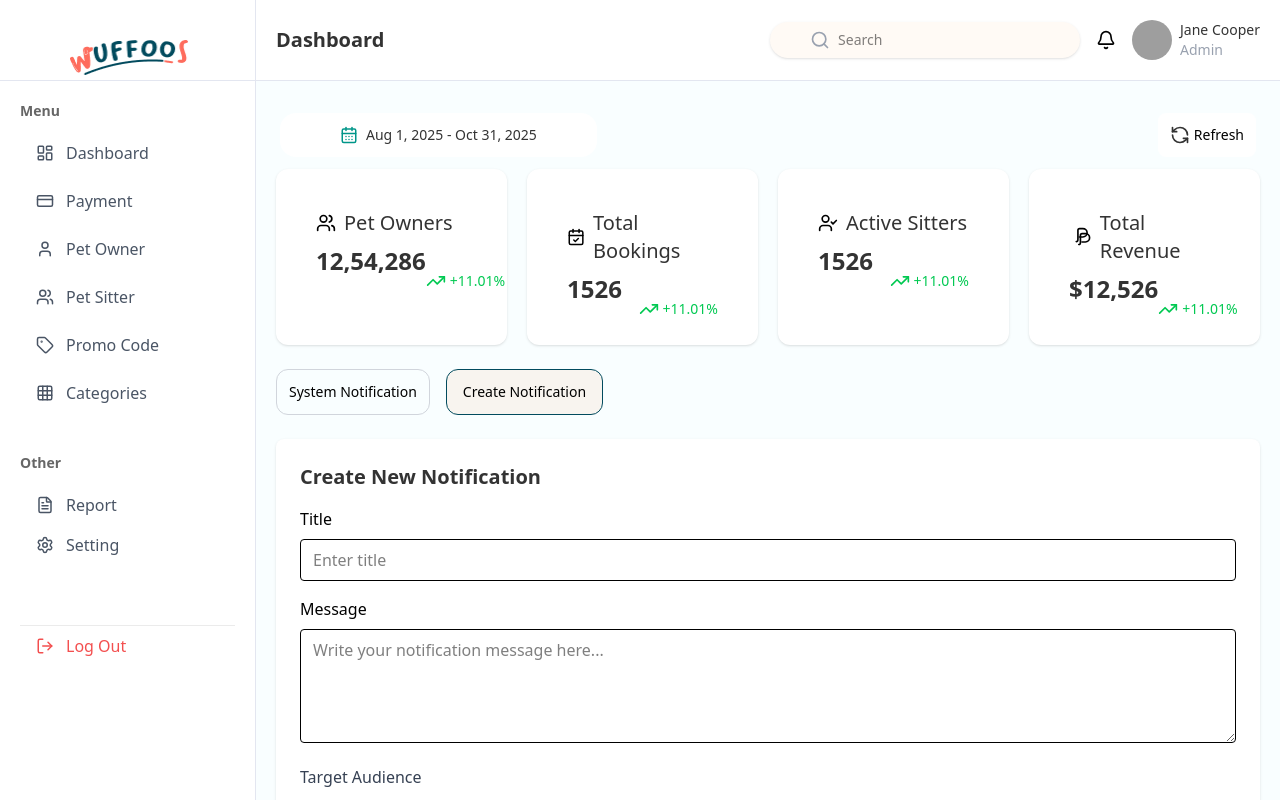
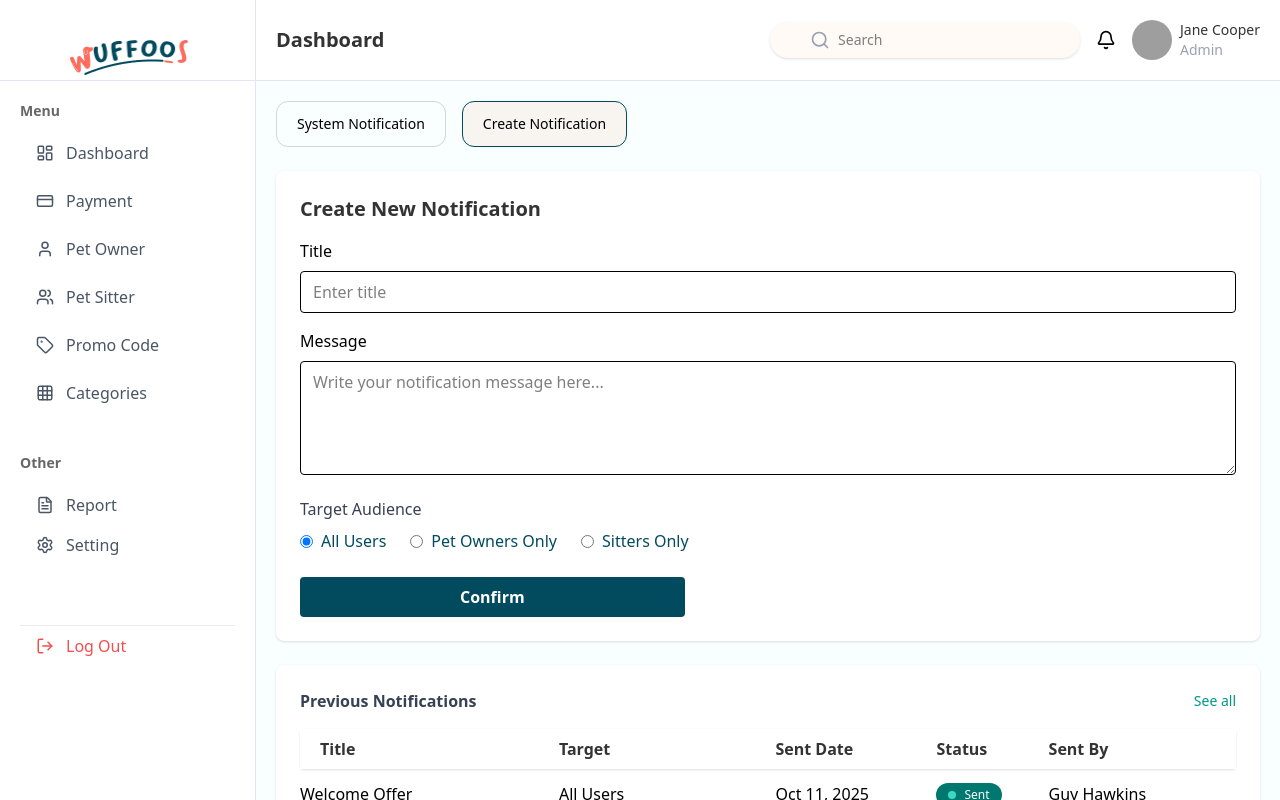
Before and after one commit to Topan-Roy/pet-care-DB, a React (Vite) app: page /dashboard/notificationpage in a window 1280 px wide. Shown: the top 800 px of the page. Built offline with nearby package versions, Linux system fonts and the light colour scheme; grey boxes are pictures that could not be loaded.

Commit message:
added dashboard changes

```diff
--- a/src/Dashboard/Dashboard.jsx
+++ b/src/Dashboard/Dashboard.jsx
@@ -1,32 +1,8 @@
 import { Bell, Search, RefreshCcw, ShieldCheck } from 'lucide-react';
 import { Link, NavLink, Outlet, useLocation } from 'react-router';
 import logo from '../assets/Logo.png'
-import {
-    AreaChart,
-    Area,
-    XAxis,
-    YAxis,
-    Tooltip,
-    ResponsiveContainer,
-} from "recharts";
-
-import {
-    LayoutDashboard,
-    CreditCard,
-    User,
-    Users,
-    Tag,
-    Grid3X3,
-    FileText,
-    Settings,
-    LogOut,
-
-    CalendarCheck,
-    UserCheck,
-    DollarSign,
-    TrendingUp,
-    CalendarDays,
-} from 'lucide-react';
+import { AreaChart, Area, XAxis, YAxis, Tooltip, ResponsiveContainer, } from "recharts";
+import { LayoutDashboard, CreditCard, User, Users, Tag, Grid3X3, FileText, Settings, LogOut, CalendarCheck, UserCheck, TrendingUp, CalendarDays, } from 'lucide-react';
 import { MdOutlineReportGmailerrorred } from 'react-icons/md';
 const data = [
     { month: "May", value: 300000 },
@@ -36,11 +12,15 @@ const data = [
     { month: "Sep", value: 210000 },
     { month: "Oct", value: 240000 },
 ];
-
 export default function Dashboard() {
     const { pathname } = useLocation();
-    const isDashboardHome = pathname === '/dashboard';
-
+    const isDashboardHome = pathname === "/dashboard";
+    const NO_SUMMARY_PAGES = [
+        "/dashboard/notificationpage",
+        "/dashboard/petowner",
+        "/dashboard/another-page",
+    ];
+    const showSummary = !NO_SUMMARY_PAGES.includes(pathname);
     const menus = [
         {
             name: 'Dashboard',
@@ -54,7 +34,7 @@ export default function Dashboard() {
         },
         {
             name: 'Pet Owner',
-            path: '/dashboard/pet-owner',
+            path: '/dashboard/petowner',
             icon: User,
         },
         {
@@ -73,7 +53,6 @@ export default function Dashboard() {
             icon: Grid3X3,
         },
     ];
-
     const paymentHistory = [
         {
             id: 1,
@@ -120,12 +99,10 @@ export default function Dashboard() {
         { key: "amount", label: "Amount" },
         { key: "received", label: "Received" },
     ];
-
     return (
         <div className="flex min-h-screen ">
             {/* ================= SIDEBAR ================= */}
             <aside className="w-64 bg-[#FFFFFF] border-r border-[#E3E6F0]  py-6">
-
                 <div className="flex justify-center  mt-3 p-1 border-b border-[#E3E6F0]">
                     <img src={logo} alt="Logo" className="w-30 h-auto" />
                 </div>
@@ -152,8 +129,6 @@ export default function Dashboard() {
                         );
                     })}
                 </ul>
-
-
                 <div className="mt-10 px-5">
                     <p className='font-semibold text-sm text-[#666666]  mb-3'>Other</p>
                     <NavLink
@@ -162,56 +137,40 @@ export default function Dashboard() {
                             `flex items-center gap-3 px-4 py-2 rounded-lg transition ${isActive
                                 ? 'bg-teal-600 text-white'
                                 : 'text-gray-600 hover:bg-gray-100'
-                            }`
-                        }
-                    >
+                            }`}>
                         <FileText size={18} />
                         <span>Report</span>
                     </NavLink>
-
                     <NavLink
                         to="/dashboard/setting"
                         className={({ isActive }) =>
                             `flex items-center gap-3 px-4 py-2 rounded-lg transition ${isActive
                                 ? 'bg-teal-600 text-white'
                                 : 'text-gray-600 hover:bg-gray-100'
-                            }`
-                        }
-                    >
+                            }`}>
                         <Settings size={18} />
                         <span>Setting</span>
                     </NavLink>
-
                     <button className="flex items-center gap-3 w-full px-4 py-2 text-[#F34F4F] hover:bg-red-50  transition mt-15 border-t border-[#EBEBEB]">
                         <LogOut size={18} />
                         <span>Log Out</span>
                     </button>
                 </div>
-
             </aside>
-
-
             <main className="flex-1 ">
-
                 {/* -------- TOP BAR (always) -------- */}
                 <div className="flex justify-between items-center border-b border-[#E3E6F0]  p-5 bg-[#FFFFFF]">
                     <h2 className="text-xl text-[#333333] font-semibold">Dashboard</h2>
-
                     <div className="flex items-center gap-4">
                         <div className="flex items-center bg-[#FC94400D] px-10 py-2 rounded-full shadow-sm">
                             <Search size={20} className="text-gray-400" />
                             <input
                                 placeholder="Search"
-                                className="ml-2 outline-none text-sm"
-                            />
+                                className="ml-2 outline-none text-sm" />
                         </div>
-
-
                         <Link to="/dashboard/notificationpage">
                             <Bell size={20} />
-
                         </Link>
-
                         <div className="flex items-center gap-2">
                             <img
                                 className="w-10 h-10 rounded-full"
@@ -226,28 +185,26 @@ export default function Dashboard() {
                     </div>
                 </div>
                 <div className="p-5">
+                    {showSummary && (
+                        <>
                             <div className="flex items-center justify-between px-1 py-3  ">
                                 <div className="flex items-center gap-2 px-15 p-3 bg-[#FFFFFF]  text-gray-600 text-sm rounded-2xl">
                                     <CalendarDays size={18} className="text-teal-600" />
                                     <span className='text-[#333333]'>Aug 1, 2025 - Oct 31, 2025</span>
                                 </div>
-
                                 <button className="flex items-center gap-1 ml-6 px-3  bg-[#FFFFFF] hover:bg-[#FFFFFF] rounded-lg text-sm transition p-3 cursor-pointer">
                                     <RefreshCcw size={20} color='#333333' />
                                     <span>Refresh</span>
                                 </button>
                             </div>
-
                             {/* -------- DASHBOARD CARDS (always) -------- */}
                             <div className="grid grid-cols-1 md:grid-cols-4 gap-5 mb-6">
-
                                 {/* Card 1 */}
                                 <div className="bg-white p-10 rounded-xl shadow-sm">
                                     <div className="flex items-center gap-2 text-sm">
                                         <Users size={20} className=" " />
                                         <span className="text-[#333333] text-xl">Pet Owners</span>
                                     </div>
-
                                     <div className="flex items-center justify-between mt-2">
                                         <h3 className="text-2xl font-bold text-[#333333]">12,54,286</h3>
                                         <div className="flex items-center gap-1 text-green-500 text-sm -mb-10">
@@ -256,14 +213,12 @@ export default function Dashboard() {
                                         </div>
                                     </div>
                                 </div>
-
                                 {/* Card 2 */}
                                 <div className="bg-white p-10 rounded-xl shadow-sm">
                                     <div className="flex items-center gap-2 text-sm">
                                         <CalendarCheck size={20} className="" />
                                         <span className="text-[#333333] text-xl">Total Bookings</span>
                                     </div>
-
                                     <div className="flex items-center justify-between mt-2">
                                         <h3 className="text-2xl font-bold text-[#333333]">1526</h3>
                                         <div className="flex items-center gap-1 text-green-500 text-sm -mb-10">
@@ -272,14 +227,12 @@ export default function Dashboard() {
                                         </div>
                                     </div>
                                 </div>
-
                                 {/* Card 3 */}
                                 <div className="bg-white p-10 rounded-xl shadow-sm">
                                     <div className="flex items-center gap-2 text-sm">
                                         <UserCheck size={20} className="" />
                                         <span className="text-[#333333] text-xl">Active Sitters</span>
                                     </div>
-
                                     <div className="flex items-center justify-between mt-2">
                                         <h3 className="text-2xl font-bold text-[#333333]">1526</h3>
                                         <div className="flex items-center gap-1 text-green-500 text-sm -mb-10">
@@ -288,7 +241,6 @@ export default function Dashboard() {
                                         </div>
                                     </div>
                                 </div>
-
                                 {/* Card 4 */}
                                 <div className="bg-white p-10 rounded-xl shadow-sm">
                                     <div className="flex items-center gap-2 text-sm">
@@ -307,7 +259,6 @@ export default function Dashboard() {
                                         </svg>
                                         <span className="text-[#333333] text-xl">Total Revenue</span>
                                     </div>
-
                                     <div className="flex items-center justify-between mt-2">
                                         <h3 className="text-2xl font-bold text-[#333333]">$12,526</h3>
                                         <div className="flex items-center gap-1 text-green-500 text-sm -mb-10">
@@ -318,9 +269,8 @@ export default function Dashboard() {
                                 </div>
 
                             </div>
-
-
-
+                        </>
+                    )}
                     {/* -------- ONLY DASHBOARD HOME -------- */}
                     {isDashboardHome && (
                         <>
@@ -331,28 +281,22 @@ export default function Dashboard() {
                                             <h2 className="text-lg font-semibold text-gray-800">
                                                 Earning Summary
                                             </h2>
-
                                             <div className="flex items-center gap-2">
                                                 <p className="text-sm text-gray-400">
                                                     May 2022 - Oct 2022
                                                 </p>
-
                                                 <select className="text-sm text-gray-500 bg-transparent outline-none cursor-pointer">
                                                     <option></option>
                                                     <option></option>
                                                     <option></option>
                                                 </select>
-
                                             </div>
                                         </div>
-
-
                                         <div className="flex items-center gap-2 text-sm text-gray-500">
                                             <span className="w-2 h-2 rounded-full bg-teal-700"></span>
                                             Last 6 months
                                         </div>
                                     </div>
-
                                     {/* Chart */}
                                     <div className="w-full h-64">
                                         <ResponsiveContainer width="100%" height="100%">
@@ -363,7 +307,6 @@ export default function Dashboard() {
                                                         <stop offset="100%" stopColor="#0f766e" stopOpacity={0} />
                                                     </linearGradient>
                                                 </defs>
-
                                                 <XAxis
                                                     dataKey="month"
                                                     axisLine={false}
@@ -391,12 +334,10 @@ export default function Dashboard() {
                                         </ResponsiveContainer>
                                     </div>
                                 </div>
-
                                 <div className="space-y-4  bg-[#FFFFFF] rounded-xl shadow-sm p-8">
                                     <p className='font-semibold text-xl text-[#1F2937]'>Pending Actions</p>
                                     <div className="flex justify-between bg-[#1BB6DB42] p-8 rounded-xl">
                                         <div className="flex items-start gap-3">
-
                                             <div className="bg-white p-2 rounded-full shadow-sm">
                                                 <ShieldCheck size={18} className="text-teal-600" />
                                             </div>
@@ -407,20 +348,16 @@ export default function Dashboard() {
                                                 </p>
                                             </div>
                                         </div>
-
                                         <button className="mt-2 bg-[#035F75] text-white px-4 rounded-full text-nd cursor-pointer">
                                             Review
                                         </button>
                                     </div>
-
                                     <div className="flex justify-between bg-[#FCD9D9] p-8 rounded-xl">
                                         <div className="flex items-start gap-3">
 
                                             <div className="bg-white p-2 rounded-full shadow-sm">
                                                 <MdOutlineReportGmailerrorred size={24} className="text-red-500" />
                                             </div>
-
-
                                             <div>
                                                 <p className="font-medium text-[#1F2937] mb-2 text-md">
                                                     Reports
@@ -476,10 +413,8 @@ export default function Dashboard() {
                                     </tbody>
                                 </table>
                             </div>
-
                         </>
                     )}
-
                     {!isDashboardHome && (
                         <div className="">
                             <Outlet />
--- a/src/Pages/NotificationPage.jsx
+++ b/src/Pages/NotificationPage.jsx
@@ -1,5 +1,4 @@
 import React, { useState } from "react";
-
 const systemNotifications = [
     {
         id: 1,
@@ -26,31 +25,22 @@ const systemNotifications = [
         sentBy: "Guy Hawkins"
     }
 ];
-
-
 export default function NotificationPage() {
     const [activeTab, setActiveTab] = useState("create");
-
     return (
         <div className="bg-[#F9FEFF]  min-h-screen">
 
             <div className="flex gap-4 mb-6">
                 <button
                     onClick={() => setActiveTab("system")}
-                    className={`px-3 py-3 rounded-xl text-sm font-medium border cursor-pointer border-gray-300 ${activeTab === "system" ? "font-bold bg-[#F8F4EF]" : "bg-transparent"
-                        }`}
-                    style={activeTab === "system" ? { borderColor: "#024B5E" } : {}}
-                >
+                    className={`px-5 py-3 rounded-xl text-sm font-medium border cursor-pointer border-gray-300 ${activeTab === "system" ? "font-bold bg-[#F8F4EF]" : "bg-transparent"}`}
+                    style={activeTab === "system" ? { borderColor: "#024B5E" } : {}}>
                     System Notification
                 </button>
-
-
                 <button
                     onClick={() => setActiveTab("create")}
-                    className={`px-4 py-2 rounded-xl text-sm font-medium border cursor-pointer border-gray-300 ${activeTab === "create" ? "font-bold bg-[#F8F4EF]" : "bg-transparent"
-                        }`}
-                    style={activeTab === "create" ? { borderColor: "#024B5E" } : {}}
-                >
+                    className={`px-5 py-2 rounded-xl text-sm font-medium border cursor-pointer border-gray-300 ${activeTab === "create" ? "font-bold bg-[#F8F4EF]" : "bg-transparent"}`}
+                    style={activeTab === "create" ? { borderColor: "#024B5E" } : {}}>
                     Create Notification
                 </button>
             </div>
@@ -59,36 +49,26 @@ export default function NotificationPage() {
                 {activeTab === "system" && <SystemNotificationList notifications={systemNotifications} />}
             </div>
         </div>
-
-
     );
 }
-
-
 function CreateNotificationForm() {
     const [targetAudience, setTargetAudience] = useState("All Users");
-
     return (
         <div className="space-y-6">
             <div className="bg-white p-6 rounded-lg shadow-sm">
                 <h3 className="font-semibold mb-4 text-[#333333] text-xl ">
                     Create New Notification
                 </h3>
-
                 <label className="block mb-2 text-[#000000] font-medium">Title</label>
                 <input
                     type="text"
                     placeholder="Enter title"
-                    className="w-full mb-4 px-3 py-2 border rounded "
-                />
-
+                    className="w-full mb-4 px-3 py-2 border rounded " />
                 <label className="block mb-2 text-[#000000] font-medium">Message</label>
                 <textarea
                     placeholder="Write your notification message here..."
                     className="w-full mb-4 px-3 py-2 border rounded "
-                    rows={4}
-                />
-
+                    rows={4}/>
                 <label className="block mb-2 text-gray-700 font-medium">Target Audience</label>
                 <div className="flex gap-6 mb-6 text-md text-[#024B5E]">
                     {["All Users", "Pet Owners Only", "Sitters Only"].map((audience) => (
@@ -99,18 +79,15 @@ function CreateNotificationForm() {
                                 value={audience}
                                 checked={targetAudience === audience}
                                 onChange={() => setTargetAudience(audience)}
-                                className="cursor-pointer"
-                            />
+                                className="cursor-pointer"/>
                             {audience}
                         </label>
                     ))}
                 </div>
-
                 <button className="bg-[#024B5E] cursor-pointer text-white font-semibold px-40 py-2 rounded">
                     Confirm
                 </button>
             </div>
-
             <div className="bg-white p-6 rounded-lg shadow-sm">
                 <div className="flex justify-between items-center mb-4">
                     <h3 className="font-semibold text-gray-700 text-base">Previous Notifications</h3>
@@ -118,10 +95,9 @@ function CreateNotificationForm() {
                         See all
                     </a>
                 </div>
-
                 <table className="w-full text-left p-5 border-collapse">
                     <thead className="mb-5">
-                        <tr className="text-md rounded bg-[#9999990D] text-gray-500 shadow ">
+                        <tr className="text-md rounded bg-[#FFFFFF] text-[#333333] shadow ">
                             <th className="py-2 px-5">Title</th>
                             <th className="py-2">Target</th>
                             <th className="py-2">Sent Date</th>
@@ -129,10 +105,9 @@ function CreateNotificationForm() {
                             <th className="py-2">Sent By</th>
                         </tr>
                     </thead>
-
                     <tbody>
                         {systemNotifications.map(({ id, title, target, sentDate, status, sentBy }) => (
-                            <tr key={id} className="border-b border-gray-200 px-5">
+                            <tr key={id} className="border-b border-gray-200 px-5 rounded">
                                 <td className="py-3">{title}</td>
                                 <td className="py-3">{target}</td>
                                 <td className="py-3">{sentDate}</td>
@@ -152,8 +127,6 @@ function CreateNotificationForm() {
         </div>
     );
 }
-
-
 function SystemNotificationList({ notifications }) {
     return (
         <div className="space-y-2">
--- a/src/Router/Router.jsx
+++ b/src/Router/Router.jsx
@@ -4,6 +4,7 @@ import Home from "../Components/Home";
 import Dashboard from "../Dashboard/Dashboard";
 import Pay from "../Components/Pay";
 import NotificationPage from "../Pages/NotificationPage";
+import Petowner from "../Pages/Petowner";
 export const router = createBrowserRouter([
   {
     path: "/home",
@@ -23,6 +24,11 @@ export const router = createBrowserRouter([
          Component:NotificationPage
 
         },
+        {
+         path:"petowner",
+         Component:Petowner
+
+        },
     ]
   }
 ]);
```
Also changed, not shown: src/Pages/Petowner.jsx (added, +11 -0 lines). Lines whose indentation alone changed are shown as unchanged.
